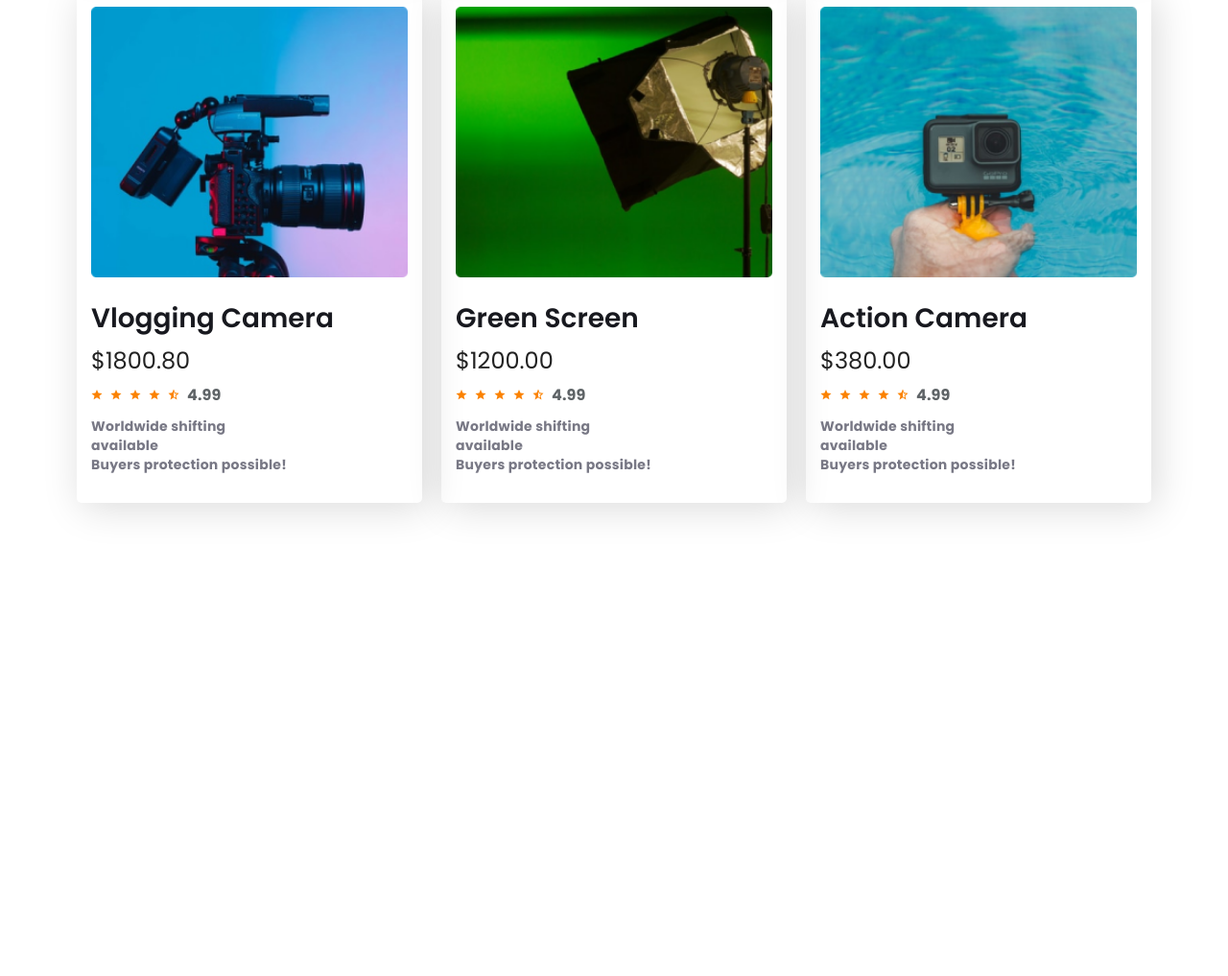
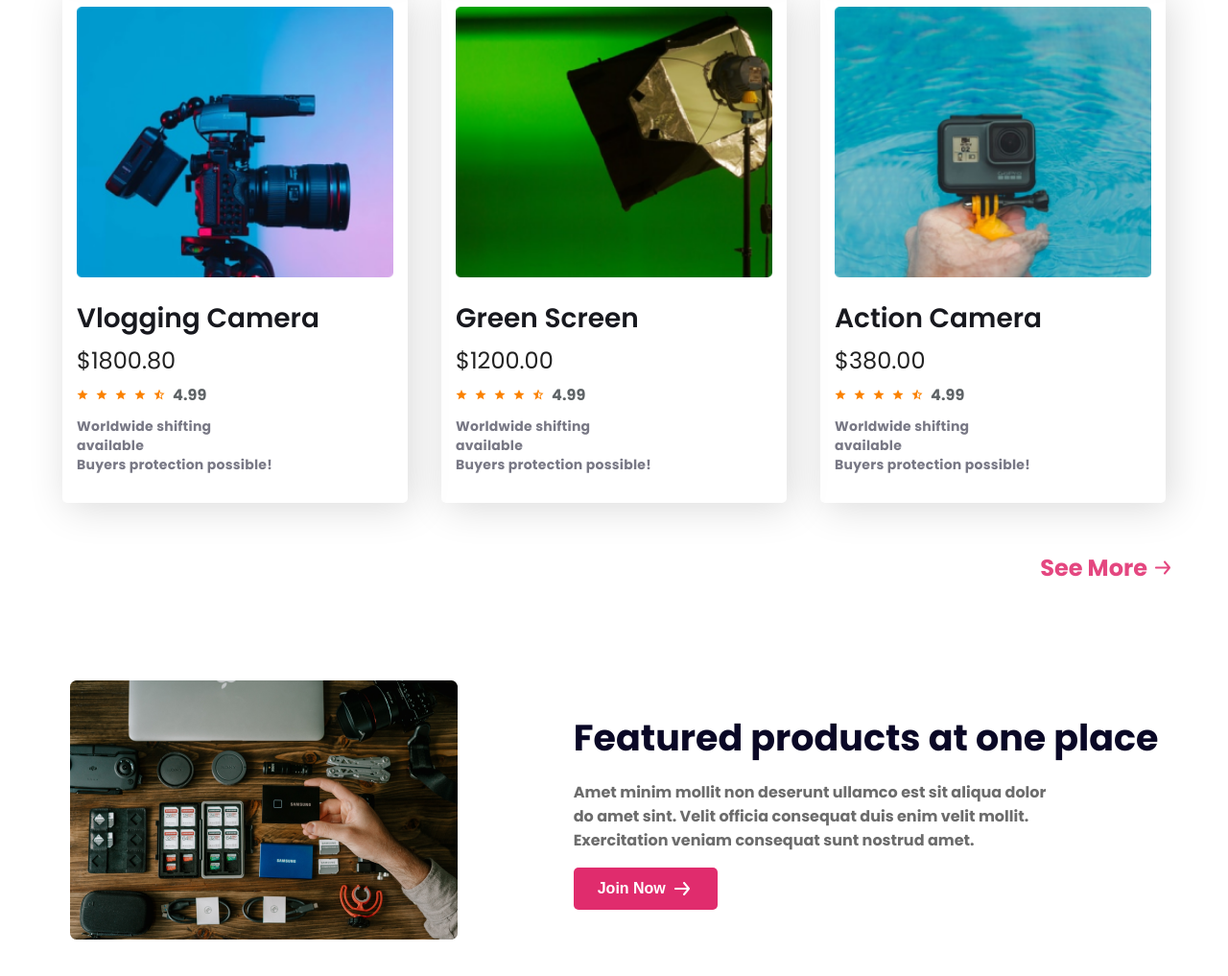
Before and after one commit to tayebidev/Influencer-Gear-M10, a plain HTML site: page index.html in a window 1280 px wide. Shown: the part 2098-3115 px from the top of the page at 96% size. Before the commit the page ends 2682 px from the top, so only its background shows below. Drawn offline with Linux system fonts and the light colour scheme.

Commit message:
completed the main section with lase part of Featured section

```diff
--- a/index.html
+++ b/index.html
@@ -56,7 +56,7 @@
 
     <main>
         <!-- Popular Collection Section -->
-        <section>
+        <section class="popular-width">
             <h3 class="popular">Popular Collection</h3>
             <!-- 1st column -->
             <div class="item-gallery">
@@ -168,7 +168,7 @@
                 </div>
             </div>
 
-             <!-- 3rd column -->
+            <!-- 3rd column -->
              <div class="item-gallery">
                 <!-- Vlogging Camera -->
                 <div class="item-container">
@@ -223,7 +223,30 @@
                 </div>
             </div>
 
+            <div class="see-more-container">
+                <h3 class="see-more">See More</h3>
+                <img class="see-more-icon" src="icons/pink forward.svg" alt="">
+            </div>
 
+        </section>
+
+        <!-- featured products section -->
+        <section>
+            <div class="featured-container">
+                <img src="images/gear.png" alt="">
+                <div class="featured-content">
+                    <div class="featured-name">
+                        Featured products at one place
+                    </div>
+                    <div class="featured-description">
+                        Amet minim mollit non deserunt ullamco est sit aliqua dolor do amet sint. Velit officia consequat duis enim velit mollit. Exercitation veniam consequat sunt nostrud amet.
+                    </div>
+                    <div id="join-now" class="button-pre-book">
+                        <button class="pre-book">Join Now</button>
+                        <img src="icons/arrow-forward 1.svg" alt="">
+                    </div>
+                </div>
+            </div>
         </section>
 
     </main>
--- a/styles/index.css
+++ b/styles/index.css
@@ -113,6 +113,7 @@ h3 {
 }
 
 /* Popular Collection section styles */
+
 .popular {
     text-align: center;
     margin-bottom: 30px;
@@ -121,11 +122,14 @@ h3 {
     letter-spacing: -02px;
     color: #3A3A3A;
 }
-.item-gallery{
+
+.item-gallery {
     display: flex;
     justify-content: space-evenly;
+    gap: 30px;
 }
-#item-gallery-column-02{
+
+#item-gallery-column-02 {
     margin-top: 30px;
     margin-bottom: 30px;
 }
@@ -149,22 +153,25 @@ h3 {
     margin-top: 16px;
     line-height: 40px;
 }
-.price{
-    color: var(--Dark-Color, rgba(0, 0, 0, 0.87)) ;
+
+.price {
+    color: var(--Dark-Color, rgba(0, 0, 0, 0.87));
     font-size: 24px;
     font-weight: 400;
     line-height: 150%;
     margin-bottom: 05px;
 }
-.item-description{
-    color:var(--gray-50, #787885);
+
+.item-description {
+    color: var(--gray-50, #787885);
     font-size: 14px;
     font-weight: 700;
     letter-spacing: 0.252px;
     line-height: 143%;
     margin-bottom: 15px;
 }
-.rating{
+
+.rating {
     width: 125px;
     display: flex;
     align-items: center;
@@ -172,13 +179,53 @@ h3 {
     gap: 08px;
 
 }
-.rating-mark{
-    color:var(--gray-80, #5E6366) ;
+
+.rating-mark {
+    color: var(--gray-80, #5E6366);
     font-size: 16px;
     font-weight: 700;
     letter-spacing: 0.1px;
 }
 
+.see-more-container {
+    display: flex;
+    justify-content: end;
+    margin-top: 50px;
+    margin-bottom: 100px;
+    gap: 08px;
+
+}
+
+.see-more {
+    color: rgba(224, 44, 109, 0.87);
+}
+
+/* <!-- featured products section --> */
+.featured-container {
+    display: flex;
+    align-items: center;
+    justify-content: space-around;
+    gap: 96px;
+}
+
+.featured-name {
+    color: #0A0826;
+    font-size: 38px;
+    font-weight: 700;
+}
+
+.featured-description {
+    width: 500px;
+    color: #6C6C6C;
+    font-size: 16px;
+    font-weight: 700;
+    margin-top: 16px;
+    margin-bottom: 16px;
+}
+
+#join-now {
+    border-radius: 05px;
+}
 
 
 /* responsive Small devices style */
```
Also changed, not shown: icons/pink forward.svg (added).
